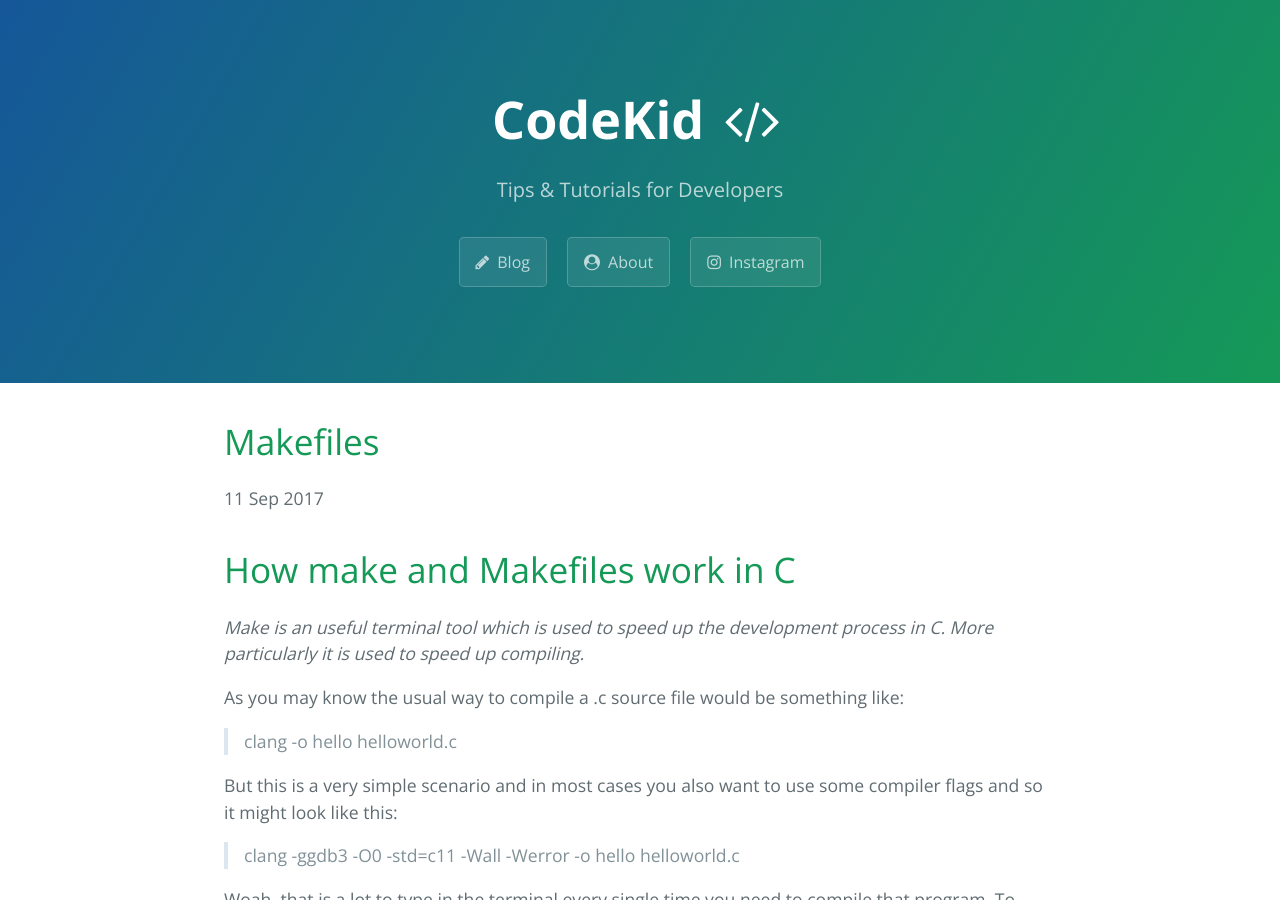
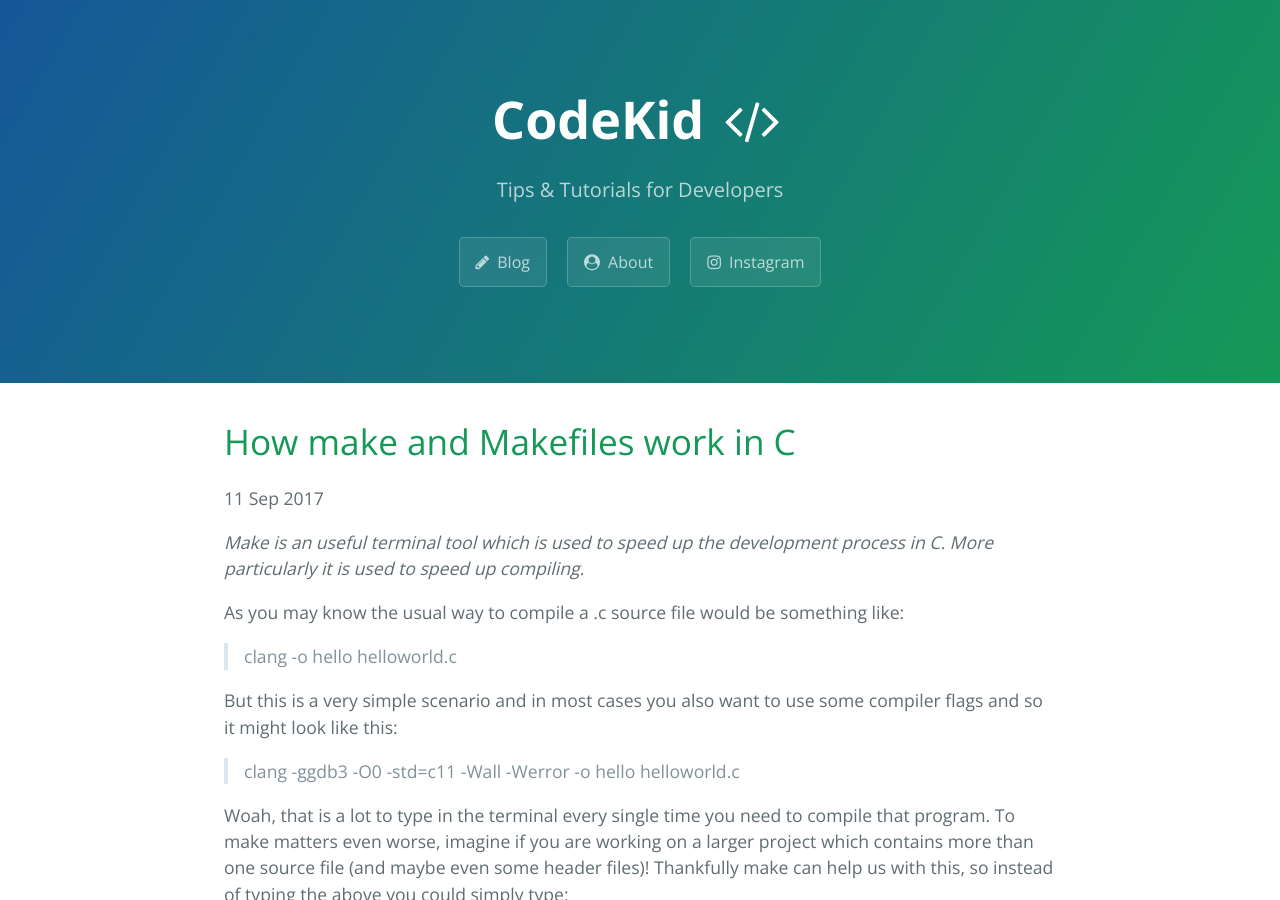
Before and after one commit to axelkennedal/axelkennedal.github.io, a Jekyll site: the page built from _posts/2017-09-11-Makefiles.md, in a window 1280 px wide and 900 px high. Built offline with Jekyll 4.4.1, drawn with Linux system fonts in a browser that asks for light colours; our own code applies the rules of GitHub Pages for plain Markdown files; comment, search, counter and statistics services are not loaded; some of the changed lines change nothing that is shown.

Commit message:
fixed article formatting

```diff
--- a/_posts/2017-09-11-Makefiles.md
+++ b/_posts/2017-09-11-Makefiles.md
@@ -1,5 +1,6 @@
-# How make and Makefiles work in C
-
+---
+title: How make and Makefiles work in C
+---
 *Make is an useful terminal tool which is used to speed up the development process in C. More particularly it is used to speed up compiling.*
 
 As you may know the usual way to compile a .c source file would be something like:
```
